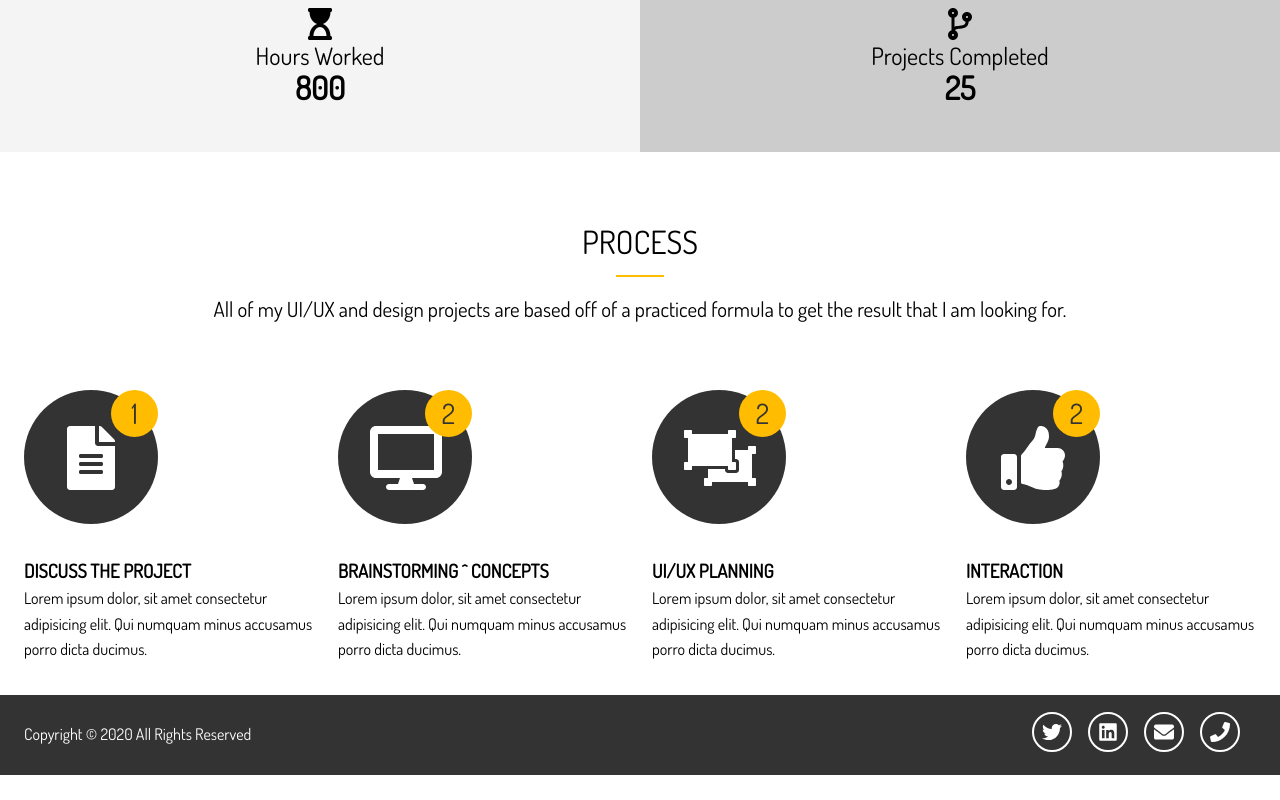
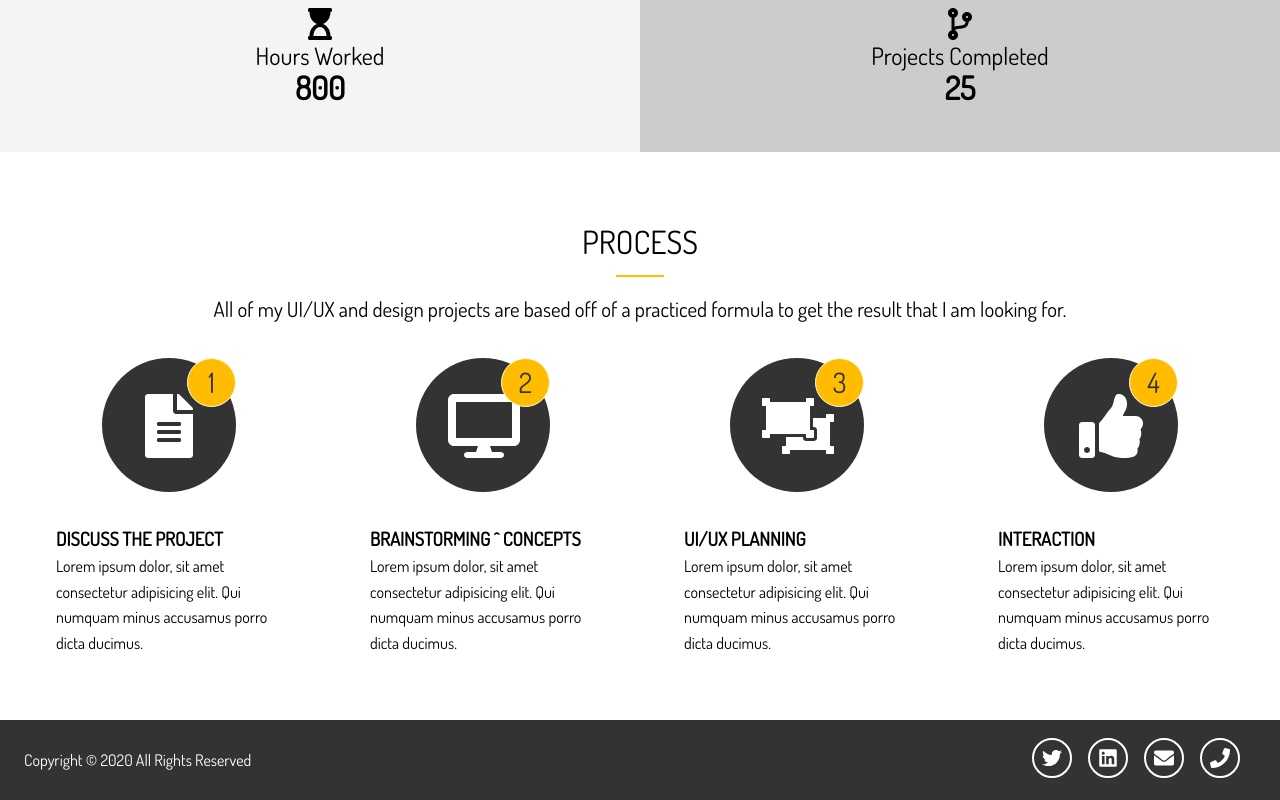
Before and after one commit to nrobert444/My-React-Portfolio-Site, a React (Create React App) app in the folder my-react-portfolio/: page / in a window 1280 px wide. Shown: the part 1202-2002 px from the top of the page. Before the commit the page ends 1977 px from the top, so only its background shows below. Built offline with nearby package versions, Linux system fonts and the light colour scheme.

Commit message:
fixed process container media queries on home page and navbar alignment media queries.

```diff
--- a/my-react-portfolio/src/components/HeaderMain/Header.styles.jsx
+++ b/my-react-portfolio/src/components/HeaderMain/Header.styles.jsx
@@ -51,11 +51,11 @@ export const NavContainer = styled.nav`
   display: flex;
   justify-content: flex-start;
   padding-top: 1rem;
-/*
+
   @media (max-width: 500px) {
     flex-direction: row;
     align-items: center;
-  } */
+  }
 `
 
 export const NavItem = styled(Link)`
@@ -71,60 +71,7 @@ export const NavItem = styled(Link)`
 
   @media (max-width: 500px) {
     padding: 1rem;
+    flex-direction: row;
+    align-items: center;
   }
 `
-
-//media queries
-
-// @media (max-width: 500px) {
-
-//   #home-a .specials,
-//   #home-b .stats,
-//   #home-c .process,
-//   #about-d .testimonials,
-//   #contact-b .contact-info,
-//   .items {
-//     grid-template-columns: 1fr;
-//   }
-//   #home-a .specials div {
-//     border-bottom: 1px solid #f4f4f4;
-//     padding-bottom: 1rem;
-//   }
-//   #home-a .specials div:last-child {
-//     border: none;
-//     padding-bottom: 0;
-//   }
-//   #home-b .stats div {
-//     padding: 2rem 0 1rem 0;
-//   }
-//   #about-a .about-info {
-//     grid-template-areas: 'bioimage' 'bio' 'aw1' 'aw2' 'aw3';
-//   }
-//   #about-c {
-//     display: none;
-//   }
-//   #contact-a .text-fields {
-//     grid-template-areas: 'name' 'subject' 'email' 'phone' 'message';
-//   }
-//   #contact-b div {
-//     margin-bottom: 1rem;
-//     padding-bottom: 1rem;
-//     border-bottom: 1px #555 solid;
-//   }
-//   #contact-b div:last-child {
-//     margin-bottom: 0;
-//     padding-bottom: 0;
-//     border: none;
-//   }
-//   #contact-c h1 {
-//     font-size: 2rem;
-//   }
-//   #main-footer {
-//     height: 7rem;
-//   }
-//   #main-footer .footer-content {
-//     flex-direction: column;
-//     padding: 1rem;
-//     height: 5rem;
-//   }
-// }
--- a/my-react-portfolio/src/components/Process/process.jsx
+++ b/my-react-portfolio/src/components/Process/process.jsx
@@ -1,5 +1,10 @@
 import React from 'react'
-import { ProcessContainer, ProcessIcon, ProcessStep } from './process.styles'
+import {
+  ProcessContainer,
+  ProcessIcon,
+  ProcessStep,
+  WordContainer
+} from './process.styles'
 import { FontAwesomeIcon } from '@fortawesome/react-fontawesome'
 import {
   faFileAlt,
@@ -16,44 +21,52 @@ export const Process = () => {
           <FontAwesomeIcon icon={faFileAlt} />
           <ProcessStep>1</ProcessStep>
         </ProcessIcon>
+        <WordContainer>
           <h3>Discuss the project</h3>
           <p>
-          Lorem ipsum dolor, sit amet consectetur adipisicing elit. Qui numquam
-          minus accusamus porro dicta ducimus.
+            Lorem ipsum dolor, sit amet consectetur adipisicing elit. Qui
+            numquam minus accusamus porro dicta ducimus.
           </p>
+        </WordContainer>
       </div>
       <div>
         <ProcessIcon className=' fas fa-4x my-2'>
           <FontAwesomeIcon icon={faDesktop} />
           <ProcessStep>2</ProcessStep>
         </ProcessIcon>
+        <WordContainer>
           <h3>Brainstorming ^ Concepts</h3>
           <p>
-          Lorem ipsum dolor, sit amet consectetur adipisicing elit. Qui numquam
-          minus accusamus porro dicta ducimus.
+            Lorem ipsum dolor, sit amet consectetur adipisicing elit. Qui
+            numquam minus accusamus porro dicta ducimus.
           </p>
+        </WordContainer>
       </div>
       <div>
         <ProcessIcon className='fas fa-4x my-2'>
           <FontAwesomeIcon icon={faObjectUngroup} />
-          <ProcessStep>2</ProcessStep>
+          <ProcessStep>3</ProcessStep>
         </ProcessIcon>
+        <WordContainer>
           <h3>UI/UX Planning</h3>
           <p>
-          Lorem ipsum dolor, sit amet consectetur adipisicing elit. Qui numquam
-          minus accusamus porro dicta ducimus.
+            Lorem ipsum dolor, sit amet consectetur adipisicing elit. Qui
+            numquam minus accusamus porro dicta ducimus.
           </p>
+        </WordContainer>
       </div>
       <div>
         <ProcessIcon className='fas fa-4x my-2'>
           <FontAwesomeIcon icon={faThumbsUp} />
-          <ProcessStep>2</ProcessStep>
+          <ProcessStep>4</ProcessStep>
         </ProcessIcon>
+        <WordContainer>
           <h3>Interaction</h3>
           <p>
-          Lorem ipsum dolor, sit amet consectetur adipisicing elit. Qui numquam
-          minus accusamus porro dicta ducimus.
+            Lorem ipsum dolor, sit amet consectetur adipisicing elit. Qui
+            numquam minus accusamus porro dicta ducimus.
           </p>
+        </WordContainer>
       </div>
     </ProcessContainer>
   )
--- a/my-react-portfolio/src/components/Process/process.styles.jsx
+++ b/my-react-portfolio/src/components/Process/process.styles.jsx
@@ -5,7 +5,8 @@ export const ProcessContainer = styled.div`
   grid-template-columns: repeat(4, 1fr);
   grid-gap: 1.5rem;
   text-align: left;
-  @media (max-width: 500px) {
+
+  @media (max-width: 700px) {
     grid-template-columns: 1fr;
     text-align: center;
   }
@@ -19,6 +20,7 @@ export const ProcessStep = styled.div`
   background: #ffbc00;
   color: #333;
   border-radius: 50%;
+  border: 1px solid lightyellow;
   height: 15px;
   width: 15px;
   line-height: 15px;
@@ -31,6 +33,10 @@ export const ProcessStep = styled.div`
   }
 `
 
+export const WordContainer = styled.div`
+  padding: 2rem;
+`
+
 export const ProcessIcon = styled.div`
   border-radius: 50%;
   background: #333;
@@ -38,6 +44,7 @@ export const ProcessIcon = styled.div`
   padding: 2rem;
   width: 70px;
   height: 70px;
+  margin: auto;
   line-height: 70px;
   text-align: center;
   position: relative;
```
Lines whose indentation alone changed are shown as unchanged.
